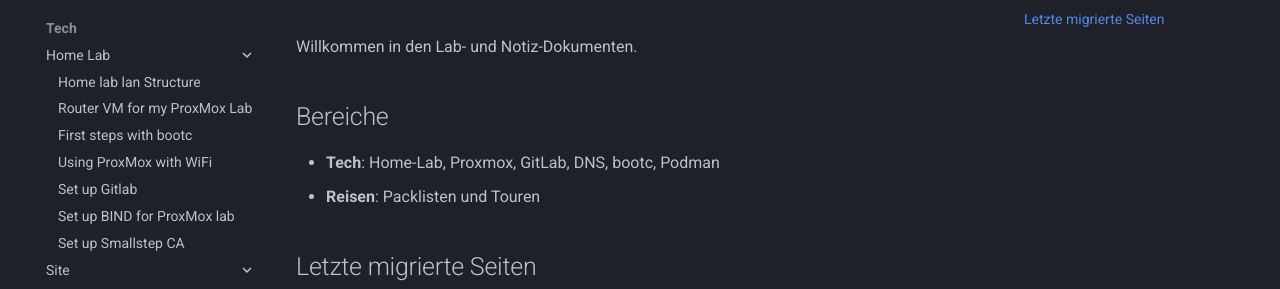
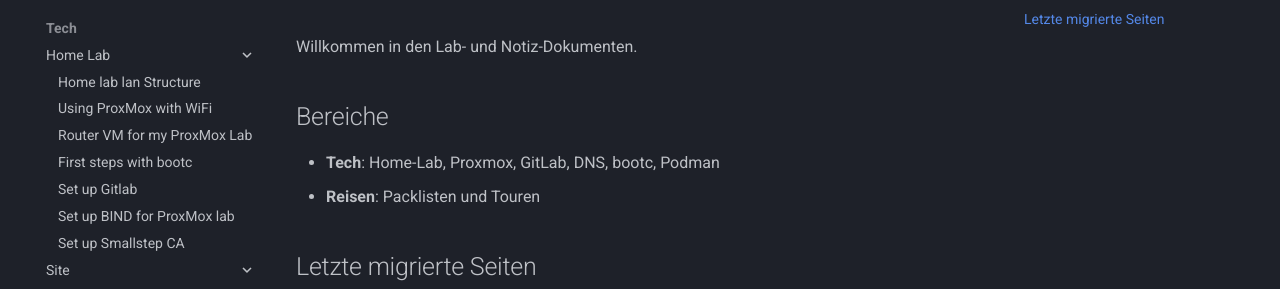
Before and after one commit to pragmatiker/pragmatiker.github.io, an MkDocs documentation site: the page built from docs/index.md, in a window 1280 px wide. Shown: the part 146-435 px from the top of the page. Built offline with MkDocs 1.6.1 and Material for MkDocs 9.7.7, drawn with Linux system fonts in a browser that asks for light colours; part of the change alters nothing that is shown.

```diff
--- a/mkdocs.yml
+++ b/mkdocs.yml
@@ -47,9 +47,9 @@ nav:
 - Tech:
   - Home Lab:
     - Home lab lan Structure: tech/home-lab-lan.md
+    - Using ProxMox with WiFi: tech/use-proxmox-with-wifi.md
     - Router VM for my ProxMox Lab: tech/router-vm-for-proxmox-lab.md
     - First steps with bootc: tech/first-bootc-steps.md
-    - Using ProxMox with WiFi: tech/use-proxmox-with-wifi.md
     - Set up Gitlab: tech/set-up-gitlab.md
     - Set up BIND for ProxMox lab: tech/dns-for-lab.md
     - Set up Smallstep CA: tech/smallstep-ca-setup.md
```
